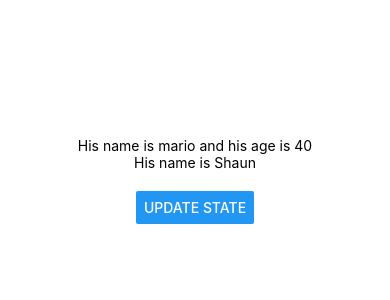
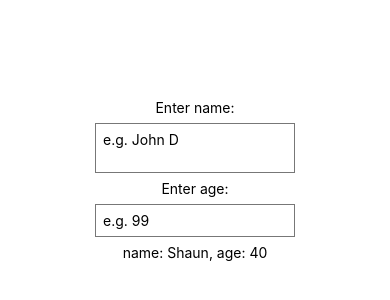
Before and after one commit to lecbit/react_native_ninja, a React Native app: screen / in a window 390 px wide. Shown: the part 242-542 px from the top of the page. Built offline with nearby package versions, Linux system fonts and the light colour scheme.

Commit message:
~5~ text input

```diff
--- a/App.js
+++ b/App.js
@@ -1,22 +1,27 @@
 import { useState } from 'react';
-import { Button, StyleSheet, Text, View } from 'react-native';
+import { StyleSheet, Text, View, TextInput } from 'react-native';
 
 export default function App() {
   const [name, setName] = useState('Shaun');
-  const [person, setPerson] = useState({ name: 'mario', age: 40 });
-
-  const clickHandler = () => {
-    setName('chun-li');
-    setPerson({ name: 'luigi', age: 45 });
-  }
+  const [age, setAge] = useState('40');
 
   return (
     <View style={styles.container}>
-      <Text>His name is {person.name} and his age is {person.age}</Text>
-      <Text>His name is {name}</Text>
-      <View style={styles.buttonContainer}>
-        <Button title='update state' onPress={clickHandler} />
-      </View>
+      <Text>Enter name:</Text>
+      <TextInput
+        multiline
+        style={styles.input}
+        placeholder='e.g. John D'
+        onChangeText={(val) => setName(val)}
+      />
+      <Text>Enter age:</Text>
+      <TextInput
+        keyboardType='numeric'
+        style={styles.input}
+        placeholder='e.g. 99'
+        onChangeText={(val) => setAge(val)}
+      />
+      <Text>name: {name}, age: {age}</Text>
     </View>
   );
 }
@@ -28,7 +33,11 @@
     alignItems: 'center',
     justifyContent: 'center',
   },
-  buttonContainer: {
-    marginTop: 20
+  input: {
+    borderWidth: 1,
+    borderColor: '#777',
+    padding: 7,
+    margin: 7,
+    width: 200,
   }
 });
```
